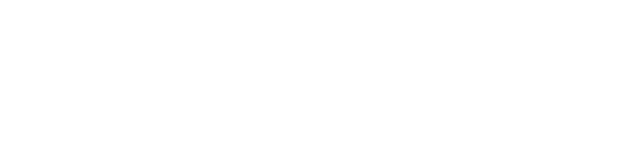
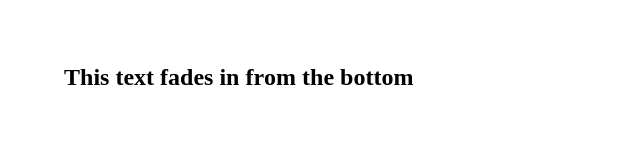
Before and after one commit to vict2586/CoolText, a plain HTML site: page index.html in a window 1280 px wide. Shown: the whole page, without its empty margins (0-640 px from the left). Drawn offline with Linux system fonts and the light colour scheme.

Commit message:
Done, finally done

```diff
--- a/index.html
+++ b/index.html
@@ -1,5 +1,6 @@
 <!DOCTYPE html>
 <html lang="en">
+
 <head>
     <meta charset="UTF-8">
     <meta http-equiv="X-UA-Compatible" content="IE=edge">
@@ -9,11 +10,13 @@
 
     <title>Cool text</title>
 </head>
+
 <body>
-
-
+    <section class="text">
+        <h1 id="cooltext" class="cooltext">This text fades in from the bottom</h1>
+    </section>
 
     <script src="./script.js"></script>
+</body>
 
-</body>
 </html>
--- a/script.js
+++ b/script.js
@@ -1,9 +1,62 @@
 "use strict";
+
 
 
 document.addEventListener("DOMContentLoaded", start);
 
 
+
+let splittext;
+
+
+
 function start() {
 
+//Create a global variable and select the text from the html
+let sentence = document.querySelector("#cooltext");
+
+
+//console.log(sentence);
+
+
+//Split text into seperate letters/characters
+splittext = sentence.textContent.split("");
+
+
+//console.log(splittext);
+
+
+//Remove existing text
+sentence.textContent = "";
+
+
+    for(let i = 0; i < splittext.length; i++){
+        //console.log("For is working");
+
+
+        const element = splittext[i];
+
+
+        const span = document.createElement("span");
+
+
+        if (element == " ") {
+            span.classList.add("cooltext", "letter");
+
+            span.style.setProperty("--delay", i);
+
+            sentence.append(" ");
+
+        } else{
+            span.textContent = element;
+
+            span.classList.add("cooltext", "letter");
+
+            span.style.setProperty("--delay", i);
+
+            sentence.append(span);
+        };
+
+    };
+
 };
--- a/style.css
+++ b/style.css
@@ -1,4 +1,41 @@
 * {
   margin: 0;
+
   box-sizing: border-box;
 }
+
+/* ------------------------------------------------------------------------------------- */
+
+.text {
+  --delay: 0s;
+
+  margin: 5vw 5vw;
+}
+
+/* ------------------------------------------------------------------------------------- */
+
+.letter {
+  animation-name: letter;
+  animation-duration: 1s;
+  animation-fill-mode: both;
+  animation-delay: calc(var(--delay) * 0.1s);
+  animation-timing-function: cubic-bezier(0, 0.73, 0.91, 1.42);
+}
+
+@keyframes letter {
+  0% {
+    opacity: 0;
+    transform: translateY(5vw);
+  }
+
+  100% {
+    opacity: 100%;
+    transform: translateY(0vw);
+  }
+}
+
+/* ------------------------------------------------------------------------------------- */
+
+span {
+  display: inline-block;
+}
```
